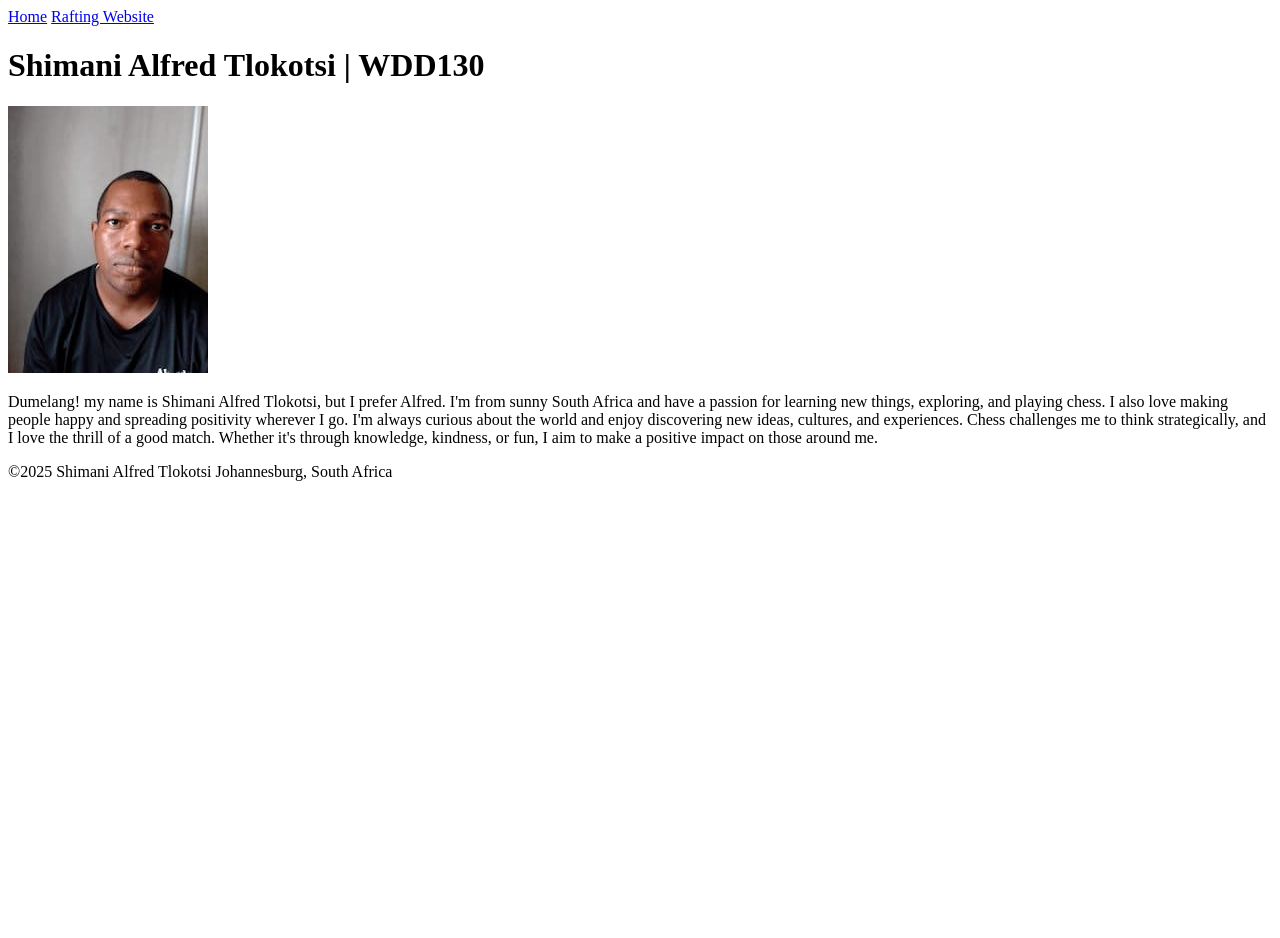
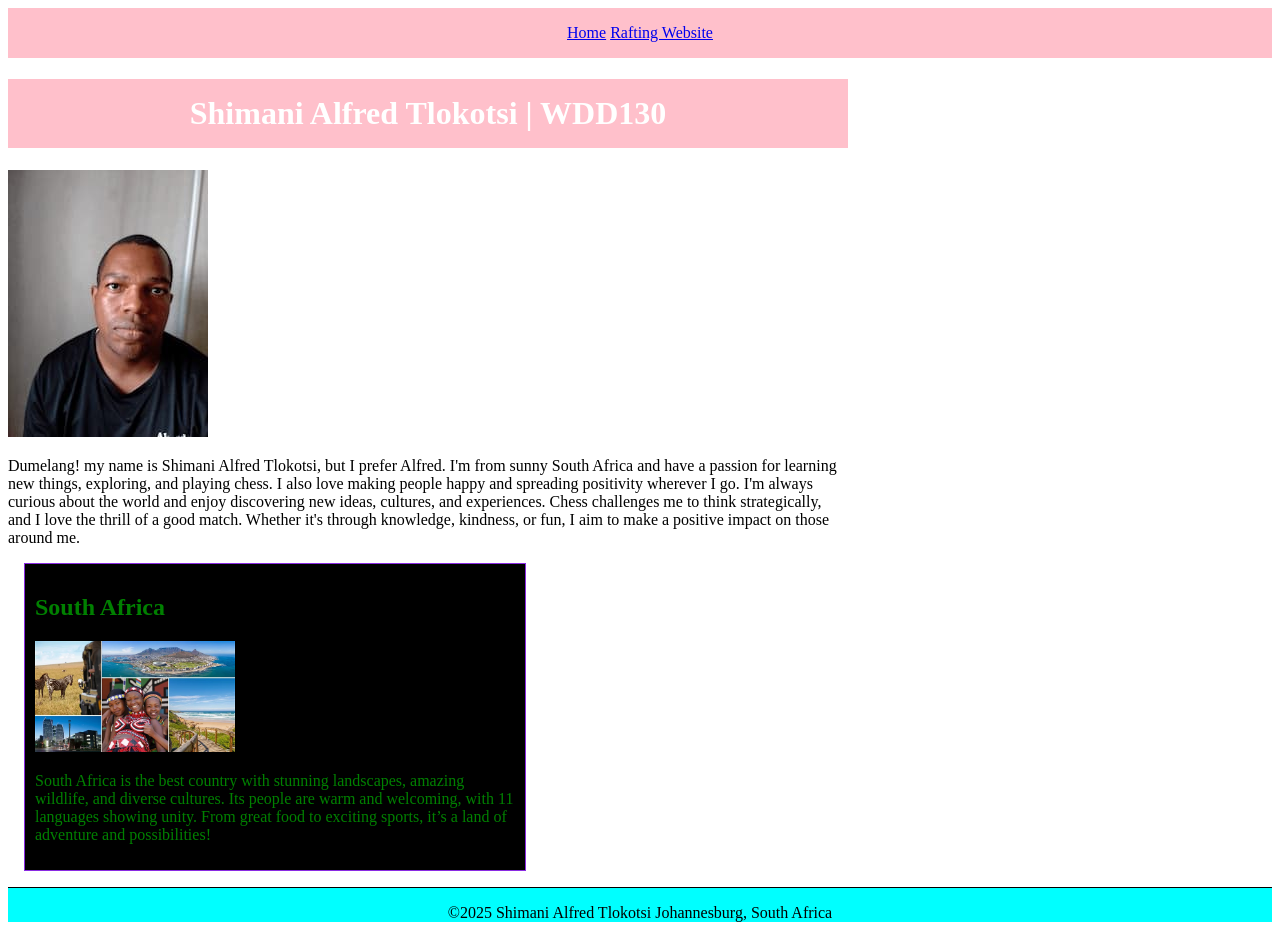
Before and after one commit to justalfred2016/wdd130, a plain HTML site: page index.html in a window 1280 px wide. Before the commit the page ends 800 px from the top, so only its background shows below. Drawn offline with Linux system fonts and the light colour scheme.

Commit message:
holy grail html

```diff
--- a/index.html
+++ b/index.html
@@ -1,10 +1,13 @@
 <!DOCTYPE html>
 <html lang="en">
+
 <head>
     <meta charset="UTF-8">
     <meta name="viewport" content="width=device-width, initial-scale=1.0">
     <title>Shimani Alfred Tlokotsi|WDD130</title>
+    <link rel="stylesheet" href="styles.css">
 </head>
+
 <body>
     <header>
         <nav>
@@ -14,15 +17,29 @@
     </header>
     <main>
         <h1>Shimani Alfred Tlokotsi | WDD130</h1>
-<img src ="images/profile.jpg" alt="Hello My name is Shimani Alfred Tlokotsi" width = "200">
-<p>Dumelang! my name is Shimani Alfred Tlokotsi, but I prefer Alfred. I'm from sunny South Africa and have a passion for learning
-new things, exploring, and playing chess. I also love making people happy and spreading positivity wherever I go.
-I'm always curious about the world and enjoy discovering new ideas, cultures, and experiences. Chess challenges me to
-think strategically, and I love the thrill of a good match. Whether it's through knowledge, kindness, or fun, I aim to
+        <img src="images/profile.jpg" alt="Hello My name is Shimani Alfred Tlokotsi" width="200">
+        <p>Dumelang! my name is Shimani Alfred Tlokotsi, but I prefer Alfred. I'm from sunny South Africa and have a
+            passion for learning
+            new things, exploring, and playing chess. I also love making people happy and spreading positivity wherever
+            I go.
+            I'm always curious about the world and enjoy discovering new ideas, cultures, and experiences. Chess
+            challenges me to
+            think strategically, and I love the thrill of a good match. Whether it's through knowledge, kindness, or
+            fun, I aim to
             make a positive impact on those around me. </p>
     </main>
+    <aside>
+        <h2>South Africa</h2>
+        <img src="images/SAfrica.webp" alt="pictures of South African tourism">
+        <p>South Africa is the best country with stunning landscapes, amazing wildlife, and diverse cultures. Its people
+            are warm
+            and welcoming, with 11 languages showing unity. From great food to exciting sports, it’s a land of adventure
+            and
+            possibilities!</p>
+    </aside>
     <footer>
         <p>&copy;2025 Shimani Alfred Tlokotsi Johannesburg, South Africa</p>
     </footer>
 </body>
+
 </html>
--- /dev/null
+++ b/styles.css
@@ -0,0 +1,37 @@
+main {
+    max-width: 840px;
+    margin: center;
+}
+
+aside img {
+    height: auto;
+    width: 200px;
+    opacity: 10px;
+
+}
+
+h1,
+nav {
+    color: blue;
+    background-color: pink;
+    color: white;
+    padding: 16px;
+    text-align: center;
+}
+
+aside {
+    width: 30rem;
+    margin: 1rem;
+    border: 1px solid blueviolet;
+    background-color: black;
+    padding: 10px;
+    color: green;
+
+}
+
+footer {
+    margin-top: 15px;
+    border-top: 1px solid black;
+    text-align: center;
+    background-color: aqua;
+}
```
Also changed, not shown: week02/holygrail.html (added, +36 -0 lines), images/SAfrica.webp (added). Lines whose indentation alone changed are shown as unchanged.
